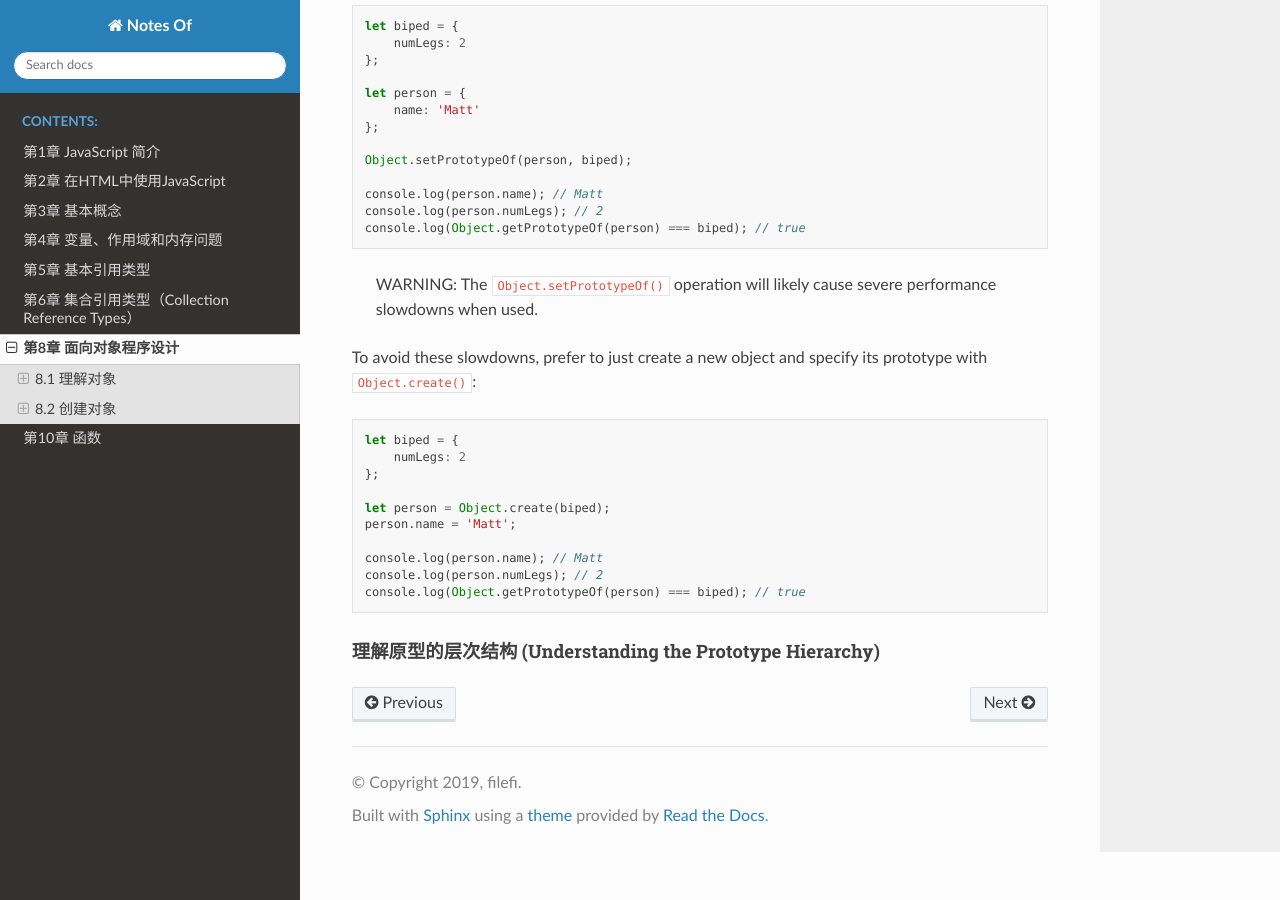
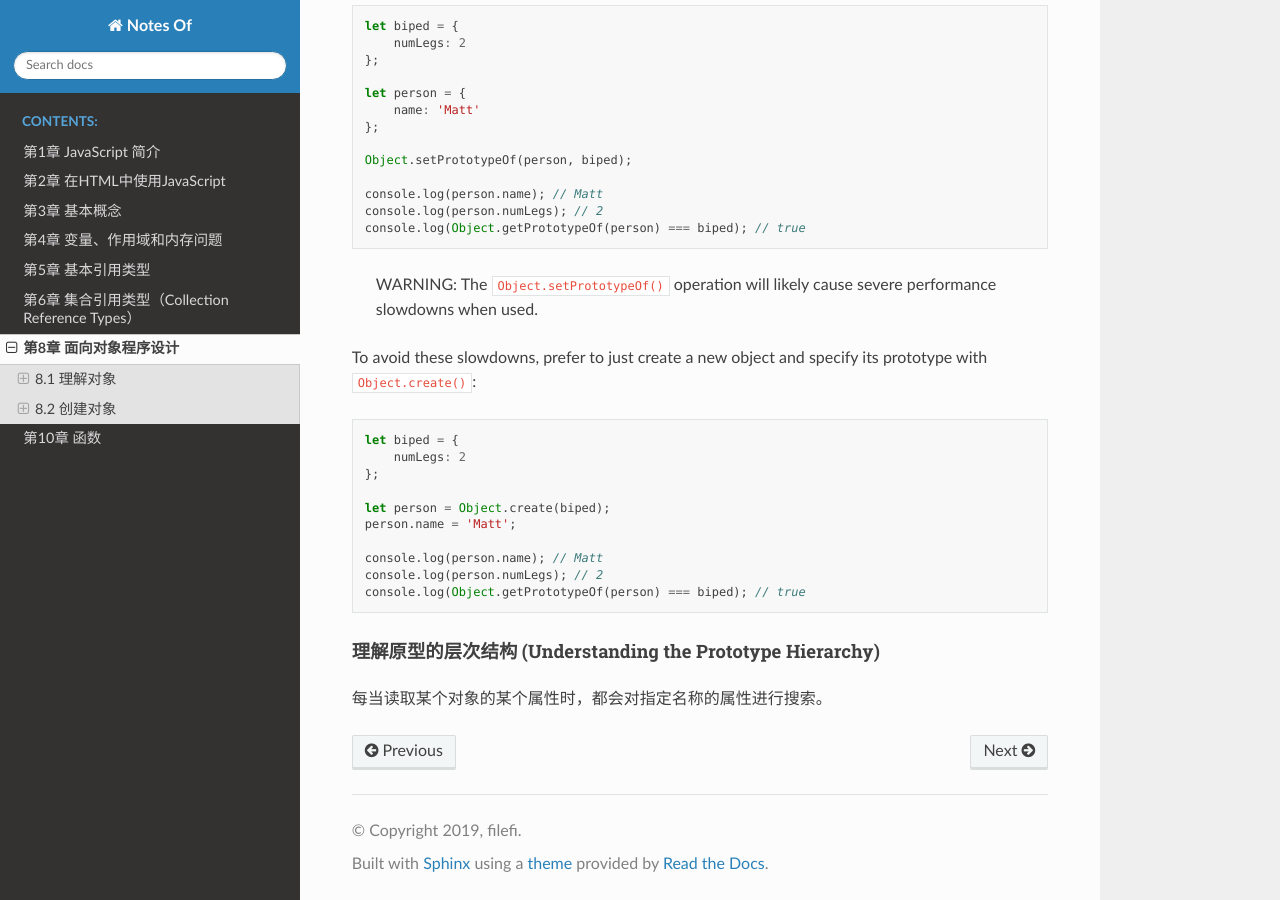
Before and after one commit to filefi/NotesOfProfessional-JavaScript-for-Web-Developers, a Sphinx documentation site: the page built from source/Chapter8-Objects_Classes_and_Object-Oriented_Programming.md, in a window 1280 px wide and 900 px high, scrolled down 13880 px. Built offline with Sphinx 7.4.7 and the Read the Docs theme 2.0.0, drawn with Linux system fonts in a browser that asks for light colours.

````diff
--- a/source/Chapter8-Objects_Classes_and_Object-Oriented_Programming.md
+++ b/source/Chapter8-Objects_Classes_and_Object-Oriented_Programming.md
@@ -667,3 +667,5 @@ console.log(Object.getPrototypeOf(person) === biped); // true
 ```
 
 #### 理解原型的层次结构 (Understanding the Prototype Hierarchy)
+
+每当读取某个对象的某个属性时，都会对指定名称的属性进行搜索。
````
